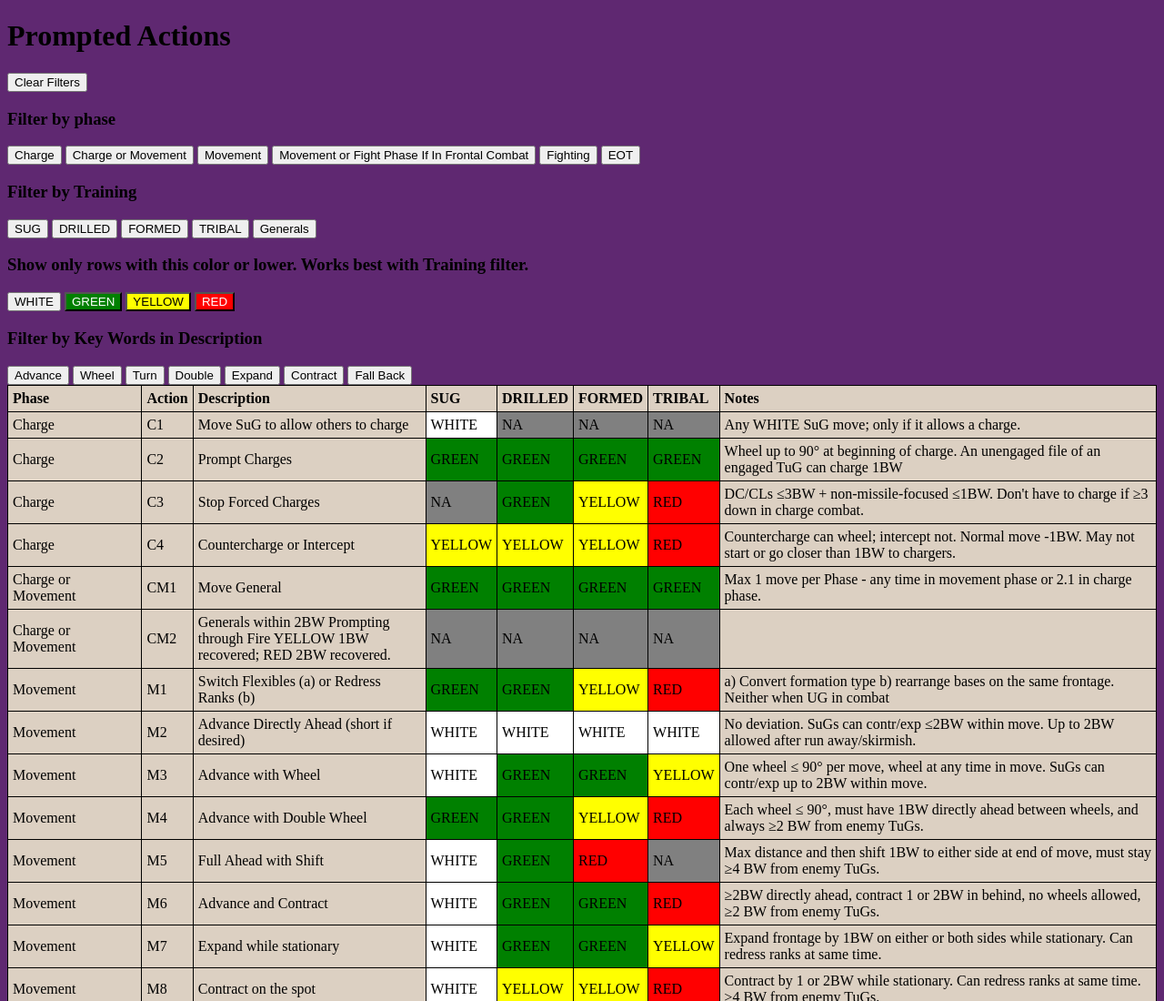
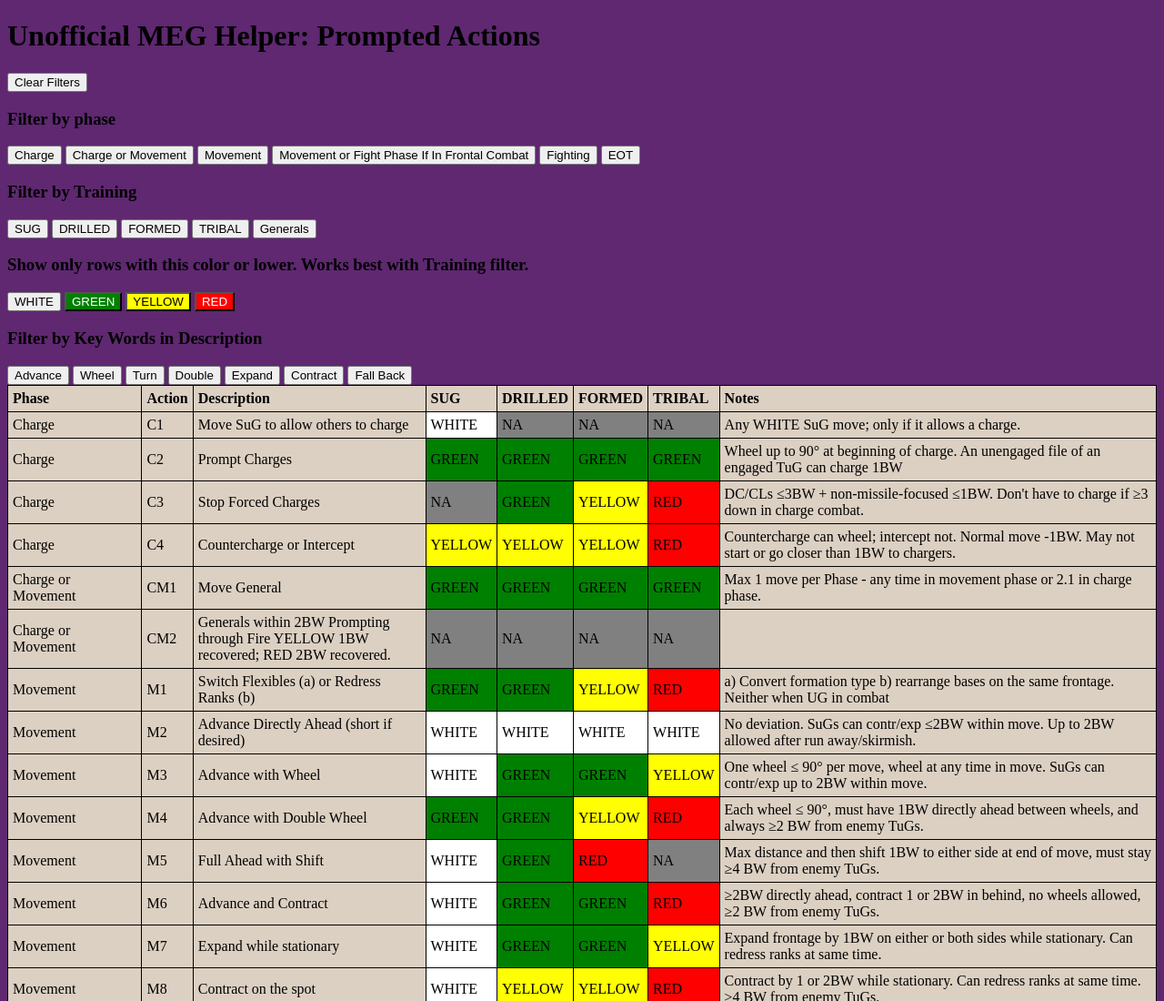
Before and after one commit to dylanbright/meg_helper, a plain HTML site: page index.html in a window 1280 px wide. Shown: the top 1100 px of the page at 91% size. Drawn offline with Linux system fonts and the light colour scheme.

Commit message:
changed heading text

```diff
--- a/index.html
+++ b/index.html
@@ -7,7 +7,7 @@
 
 </head>
 <body>
-    <h1>Prompted Actions</h1>
+    <h1>Unofficial MEG Helper: Prompted Actions</h1>
     <button id="clearFilters" onclick="clearFilters()">Clear Filters</button>
     <h3>Filter by phase</h3>
     <button id="btn-Charge" onclick="filterByPhase('Charge')">Charge</button>
```
